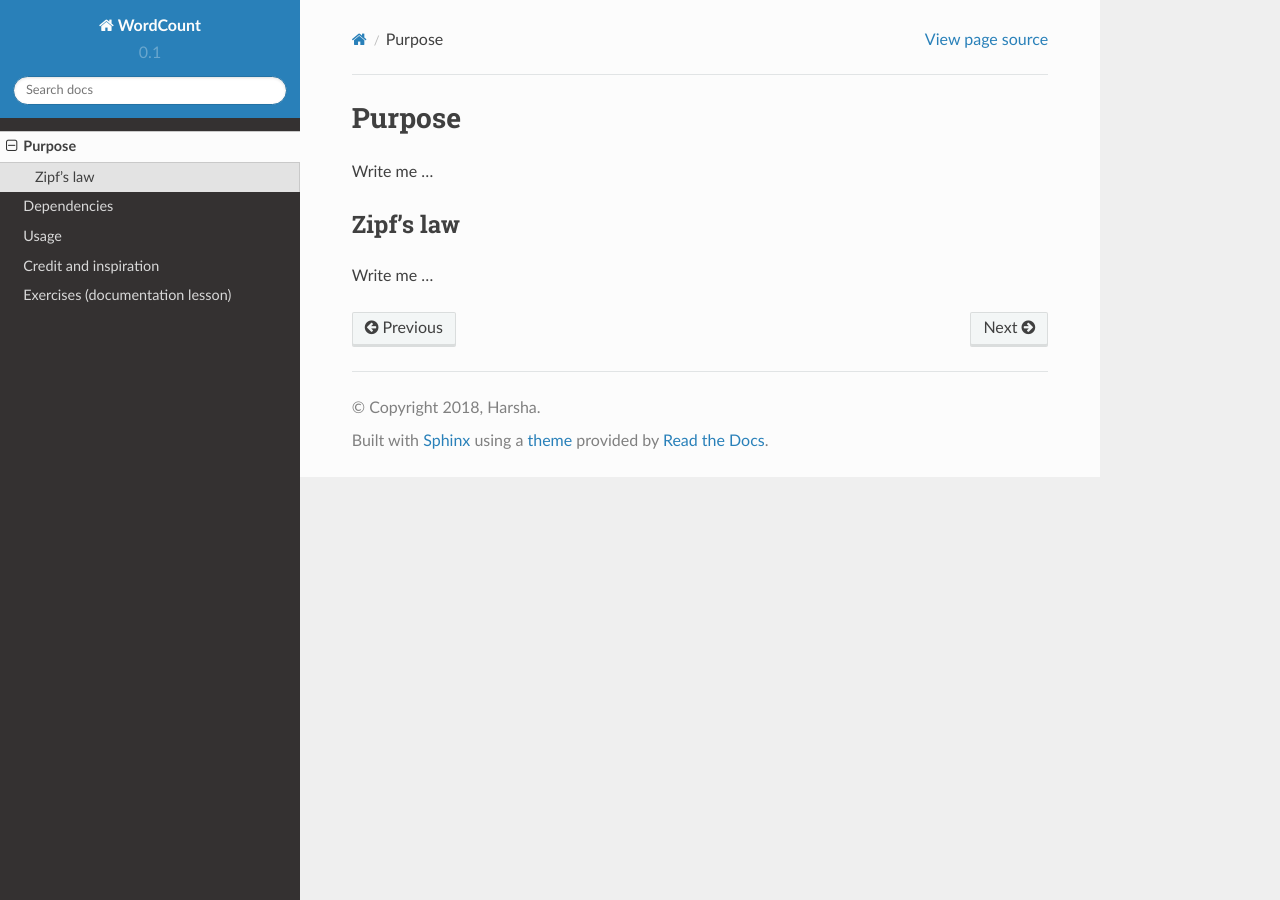
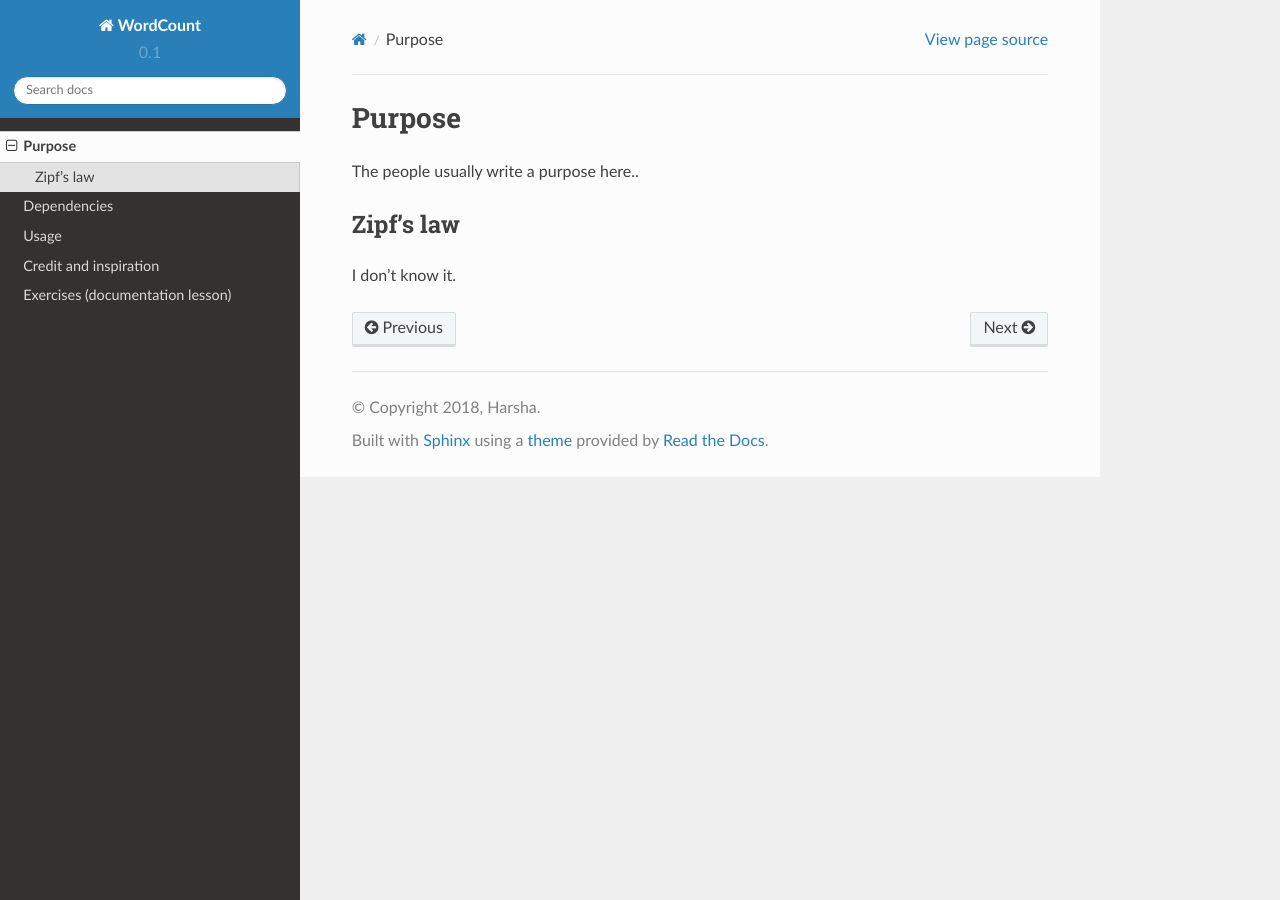
Before and after one commit to annabolik3/doc-training, a Sphinx documentation site: the page built from doc/purpose.rst, in a window 1280 px wide. Built offline with Sphinx 7.4.7 and the Read the Docs theme 2.0.0, drawn with Linux system fonts in a browser that asks for light colours.

Commit message:
some change

```diff
--- a/doc/purpose.rst
+++ b/doc/purpose.rst
@@ -3,10 +3,10 @@
 Purpose
 =======
 
-Write me ...
+The people usually write a purpose here..
 
 
 Zipf's law
 ----------
 
-Write me ...
+I don't know it.
```
